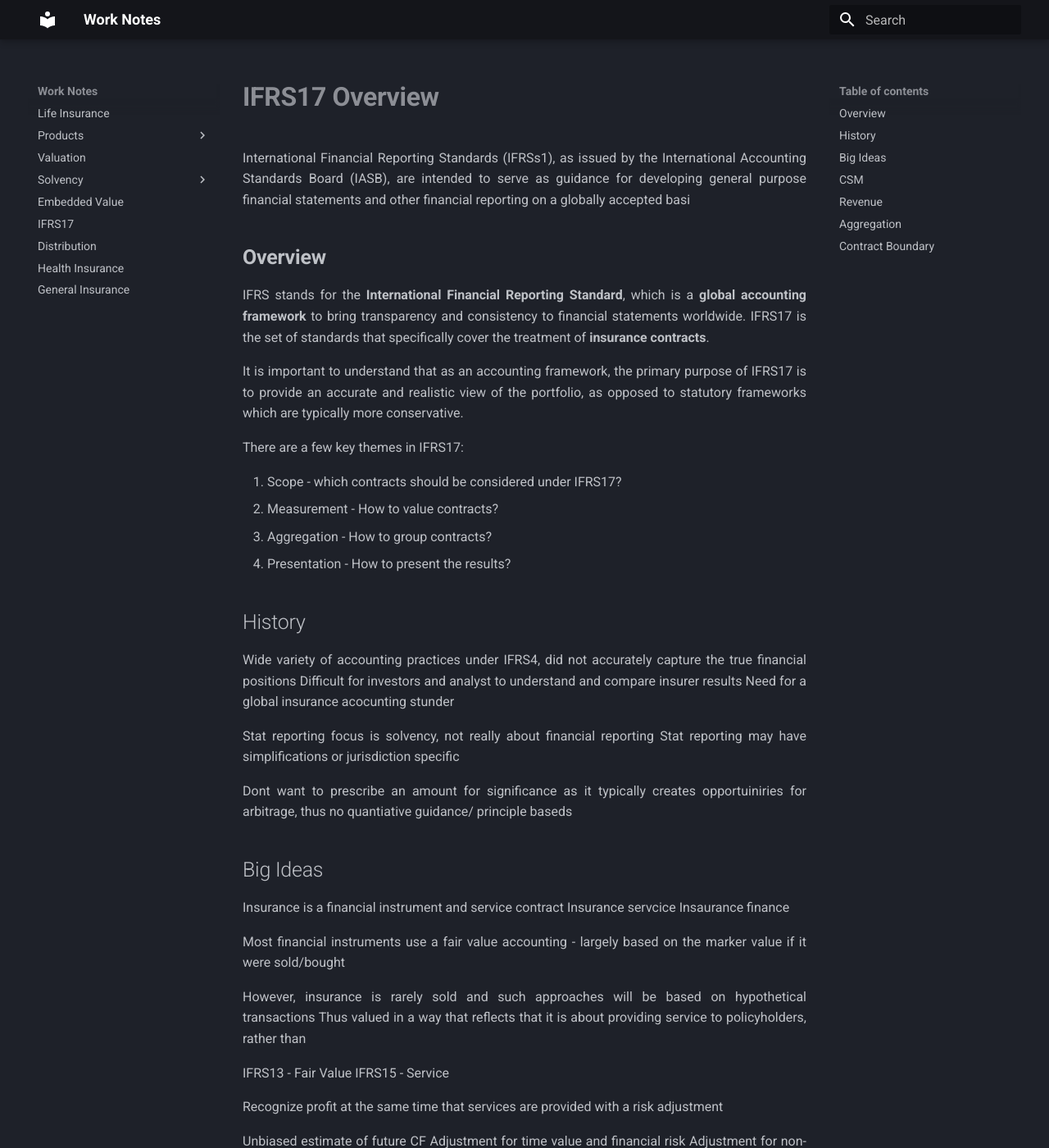
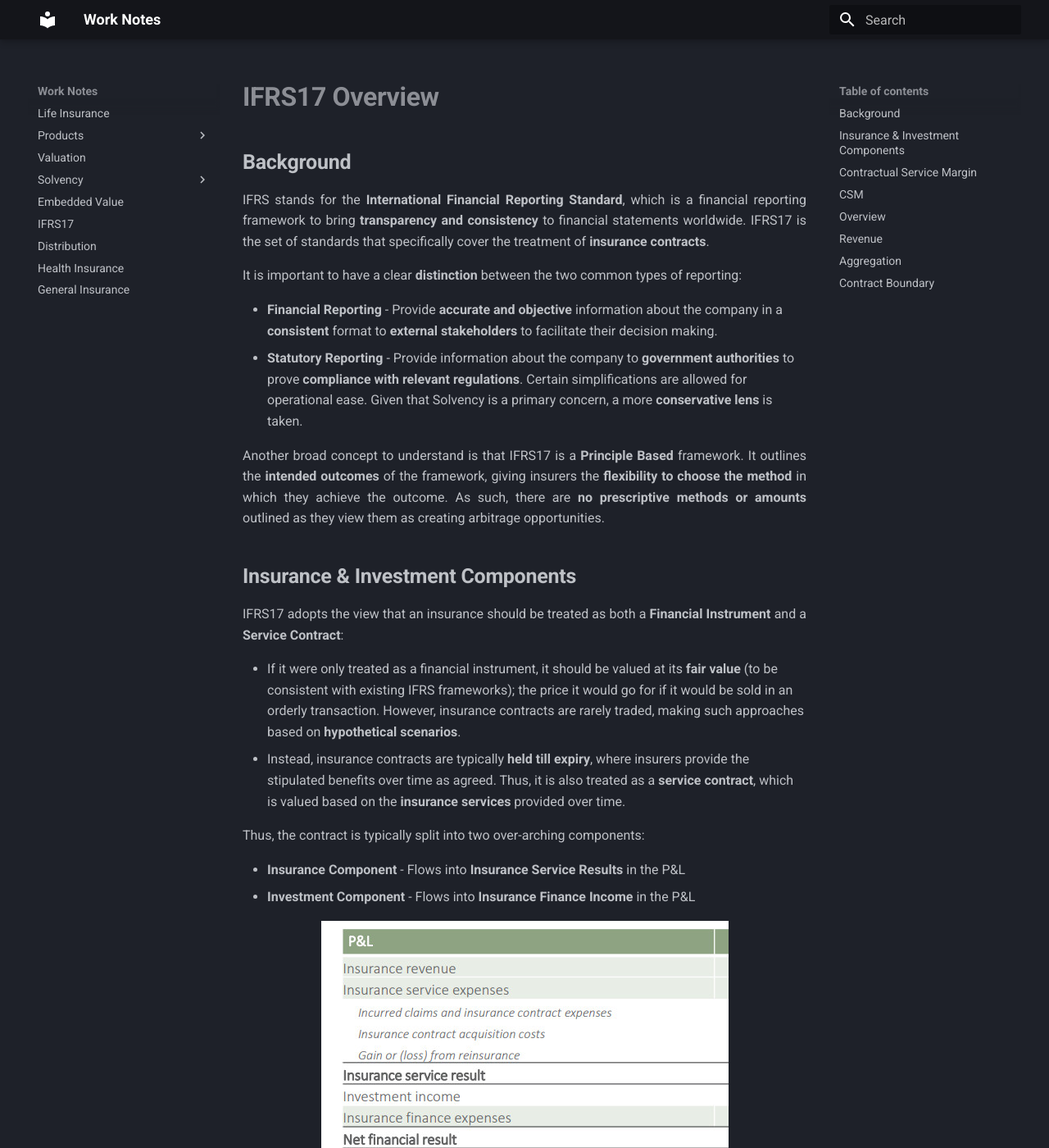
Before and after one commit to Sleepypiggi/Work_Notes, an MkDocs documentation site: the page built from docs/5_IFRS17/0_IFRS17_OVERVIEW.md, in a window 1280 px wide and 1400 px high. Shown: the whole window at 82% size. Built offline with MkDocs 1.6.1 and Material for MkDocs 9.7.7, drawn with Linux system fonts in a browser that asks for light colours; some of the changed text lies outside the part shown.

Commit message:
Sunday 15/03/2026 13:53 Updates

```diff
--- a/docs/5_IFRS17/0_IFRS17_OVERVIEW.md
+++ b/docs/5_IFRS17/0_IFRS17_OVERVIEW.md
@@ -1,49 +1,49 @@
 # **IFRS17 Overview**
 
-International Financial Reporting Standards (IFRSs1), as issued by the International Accounting
-Standards Board (IASB), are intended to serve as guidance for developing general purpose
-financial statements and other financial reporting on a globally accepted basi
+## **Background**
 
+IFRS stands for the **International Financial Reporting Standard**, which is a financial reporting framework to bring **transparency and consistency** to financial statements worldwide. IFRS17 is the set of standards that specifically cover the treatment of **insurance contracts**.
 
-## **Overview**
+It is important to have a clear **distinction** between the two common types of reporting:
 
-IFRS stands for the **International Financial Reporting Standard**, which is a **global accounting framework** to bring transparency and consistency to financial statements worldwide. IFRS17 is the set of standards that specifically cover the treatment of **insurance contracts**.
+* **Financial Reporting** - Provide **accurate and objective** information about the company in a **consistent** format to **external stakeholders** to facilitate their decision making.
+* **Statutory Reporting** - Provide information about the company to **government authorities** to prove **compliance with relevant regulations**. Certain simplifications are allowed for operational ease. Given that Solvency is a primary concern, a more **conservative lens** is taken.
 
-It is important to understand that as an accounting framework, the primary purpose of IFRS17 is to provide an accurate and realistic view of the portfolio, as opposed to statutory frameworks which are typically more conservative.
+Another broad concept to understand is that IFRS17 is a **Principle Based** framework. It outlines the **intended outcomes** of the framework, giving insurers the **flexibility to choose the method** in which they achieve the outcome. As such, there are **no prescriptive methods or amounts** outlined as they view them as creating arbitrage opportunities.
 
-There are a few key themes in IFRS17:
+## **Insurance & Investment Components**
 
-1. Scope - which contracts should be considered under IFRS17?
-2. Measurement - How to value contracts?
-3. Aggregation - How to group contracts?
-4. Presentation - How to present the results?
+IFRS17 adopts the view that an insurance should be treated as both a **Financial Instrument** and a **Service Contract**:
+
+* If it were only treated as a financial instrument, it should be valued at its **fair value** (to be consistent with existing IFRS frameworks); the price it would go for if it would be sold in an orderly transaction. However, insurance contracts are rarely traded, making such approaches based on **hypothetical scenarios**.
+* Instead, insurance contracts are typically **held till expiry**, where insurers provide the stipulated benefits over time as agreed. Thus, it is also treated as a **service contract**, which is valued based on the **insurance services** provided over time.
+
+Thus, the contract is typically split into two over-arching components:
+
+* **Insurance Component** - Flows into **Insurance Service Results** in the P&L
+* **Investment Component** - Flows into **Insurance Finance Income** in the P&L
+
+<!-- From FRG Risk -->
+![IFRS17_P&L](Assets/0_IFRS17_OVERVIEW.md/IFRS17_P&L.png){.center}
+
+## **Contractual Service Margin**
+
+An insurance contract should thus be measured as the **risk-adjusted present value** of the **Fulfilment Cashflows** of the contract. It must incorporate the following components:
+
+1. Unbiased estimate of the future cashflows (neither conservative nor optimistic)
+2. Adjustment for non-financial risk(s)
+3. Adjustment for time value of money & financial risk(s)
+
+The present value of the unbiased future cashflows is often referred to in the industry as the **Best Estimate Liability** (BEL). Note that "BEL" as a term is NOT officially defined in IFRS17; it is a term that is adopted from Solvency II.
+
+The adjustment for non-financial risk is officially defined as the **Risk Adjustment** (RA), which is the compensation required for bearing **uncertainty in the amount and timing of the cashflows**. It is *analagous* to the **Provisions for Adverse Deviation** (PAD) for insurance risks (EG. Mortality), which reflects the **inherent uncertainty** in the best estimate assumptions.
 
 
 
-## History
 
-Wide variety of accounting practices under IFRS4, did not accurately capture the true financial positions
-Difficult for investors and analyst to understand and compare insurer results
-Need for a global insurance acocunting stunder
 
-Stat reporting focus is solvency, not really about financial reporting
-Stat reporting may have simplifications or jurisdiction specific
 
-Dont want to prescribe an amount for significance as it typically creates opportuiniries for arbitrage, thus no quantiative guidance/ principle baseds
 
-## Big Ideas
-
-Insurance is a financial instrument and service contract
-Insurance servcice
-Insaurance finance
-
-Most financial instruments use a fair value accounting - largely based on the marker value if it were sold/bought
-
-However, insurance is rarely sold and such approaches will be based on hypothetical transactions
-Thus valued in a way that reflects that it is about providing service to policyholders, rather than
-
-IFRS13 - Fair Value
-IFRS15 - Service
 
 Recognize profit at the same time that services are provided with a risk adjustment
 
@@ -72,6 +72,23 @@ Liability for incurred claims
 Interest on CSM
 reflect that the price would reflectr the amount that the customer would have to pay in cash for the service when they receive the goods or service
 Locked in rate;l.
+
+## **Overview**
+
+=
+
+There are a few key themes in IFRS17:
+
+1. Scope - which contracts should be considered under IFRS17?
+2. Measurement - How to value contracts?
+3. Aggregation - How to group contracts?
+4. Presentation - How to present the results?
+
+
+
+
+
+
 
 ## Revenue
 
```
Also changed, not shown: docs/5_IFRS17/Assets/0_IFRS17_OVERVIEW.md/IFRS17_P&L.png (added), docs/6_DISTRIBUTION/0_CHANNELS.MD (added), docs/6_DISTRIBUTION/1_SALES_PROCESS.MD (added), docs/6_DISTRIBUTION/2_COMPENSATION.MD (added).
